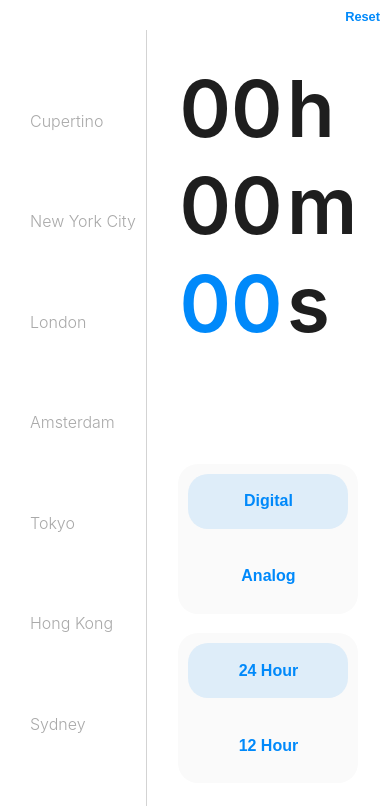
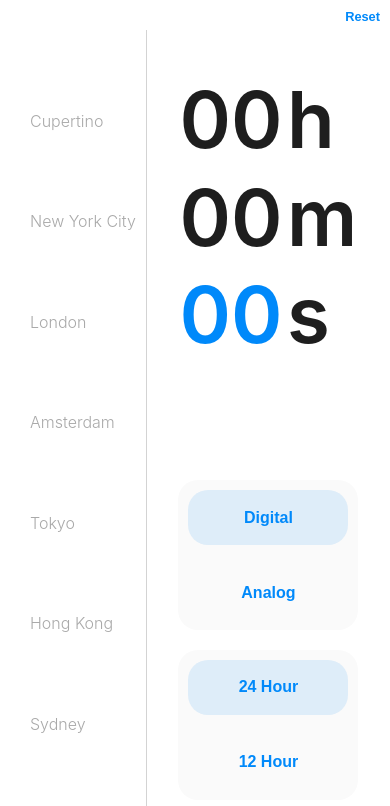
Before and after one commit to stephenmatheis/cities-react, a React (Create React App) app: page / in a window 390 px wide. Shown: the top 806 px of the page. Built offline with nearby package versions, Linux system fonts and the light colour scheme; data requests are answered from the project's data file.

Commit message:
Update Time.css

```diff
--- a/src/components/Time/Time.css
+++ b/src/components/Time/Time.css
@@ -253,13 +253,13 @@
 
     #time,
     .clock-container {
-        min-height: 315px;
+        min-height: 348px;
     }
 
     #time {
-        height: 315px;
         flex-direction: column;
         align-items: center;
+        justify-content: center;
     }
 
     .divider {
```
